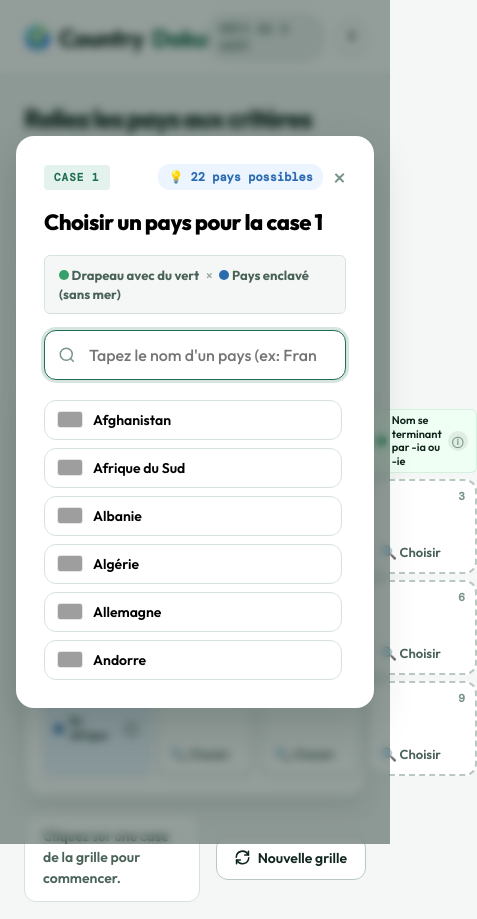
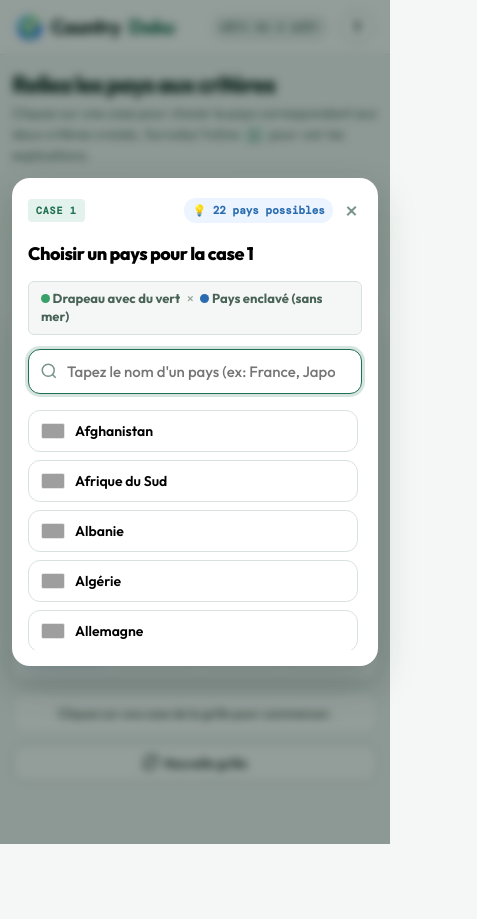
Before and after one commit to Hagarde/ai-slop-1, a plain HTML site: page index.html in a window 390 px wide. Both pictures are taken after a click on the button "Case 1". Shown: the whole page, 477 px wide, since content can reach past the window. After the commit the page ends 844 px from the top, so only its background shows below. Drawn offline with nearby package versions, Linux system fonts and the light colour scheme; grey boxes are pictures that could not be loaded; a web font is replaced by a local one.

Commit message:
Optimisation ergonomique complète de l'affichage sur mobile (grille, modal, typographies et zones tactiles)

```diff
--- a/styles.css
+++ b/styles.css
@@ -144,23 +144,23 @@ button, input {
   max-width: 900px;
   width: 100%;
   margin: 0 auto;
-  padding: 28px 24px 60px;
+  padding: 24px 20px 50px;
   flex: 1;
   display: flex;
   flex-direction: column;
-  gap: 20px;
+  gap: 18px;
 }
 
 .intro-header {
   display: flex;
   align-items: flex-end;
   justify-content: space-between;
-  gap: 20px;
+  gap: 16px;
   flex-wrap: wrap;
 }
 
 .intro-section h1 {
-  font-size: clamp(26px, 4vw, 36px);
+  font-size: clamp(24px, 4vw, 36px);
   font-weight: 800;
   letter-spacing: -1.2px;
   color: var(--ink-primary);
@@ -168,10 +168,10 @@ button, input {
 }
 
 .intro-desc {
-  font-size: 15px;
+  font-size: 14px;
   color: var(--ink-secondary);
   max-width: 580px;
-  margin-top: 6px;
+  margin-top: 4px;
 }
 
 .info-badge {
@@ -180,62 +180,62 @@ button, input {
   font-weight: 700;
   padding: 1px 6px;
   border-radius: 4px;
-  font-size: 13px;
+  font-size: 12px;
 }
 
 .stats-bar {
   display: flex;
   align-items: center;
-  gap: 12px;
+  gap: 10px;
 }
 
 .lives-box, .progress-box {
   display: flex;
   align-items: center;
-  gap: 8px;
+  gap: 6px;
   font-family: var(--font-mono);
   background: var(--bg-card);
-  padding: 8px 14px;
+  padding: 8px 12px;
   border-radius: var(--radius-md);
   border: 1px solid var(--border-light);
   box-shadow: var(--shadow-sm);
 }
 
 .lives-label, .progress-label {
-  font-size: 11px;
+  font-size: 10px;
   font-weight: 600;
   color: var(--ink-muted);
   letter-spacing: 0.8px;
 }
 
 .hearts-list {
-  font-size: 16px;
+  font-size: 15px;
   letter-spacing: 2px;
 }
 
 .progress-value {
-  font-size: 18px;
+  font-size: 16px;
   color: var(--ink-primary);
 }
 
 .progress-value strong {
   color: var(--accent-primary);
-  font-size: 20px;
+  font-size: 18px;
 }
 
 /* Game Section */
 .game-section {
   display: flex;
   flex-direction: column;
-  gap: 16px;
+  gap: 14px;
 }
 
 .legend-bar {
   display: flex;
   align-items: center;
-  gap: 16px;
+  gap: 14px;
   background: var(--bg-card);
-  padding: 10px 18px;
+  padding: 8px 14px;
   border-radius: var(--radius-md);
   border: 1px solid var(--border-light);
   box-shadow: var(--shadow-sm);
@@ -243,17 +243,17 @@ button, input {
 }
 
 .legend-item {
-  font-size: 13px;
+  font-size: 12px;
   font-weight: 500;
   color: var(--ink-secondary);
   display: flex;
   align-items: center;
-  gap: 6px;
+  gap: 5px;
 }
 
 .dot {
-  width: 10px;
-  height: 10px;
+  width: 9px;
+  height: 9px;
   border-radius: 50%;
   display: inline-block;
   flex-shrink: 0;
@@ -267,17 +267,19 @@ button, input {
 /* Grille 3x3 */
 .board-card {
   background: var(--bg-card);
-  padding: 20px;
+  padding: 16px;
   border-radius: var(--radius-lg);
   border: 1px solid var(--border-light);
   box-shadow: var(--shadow-md);
+  overflow-x: auto;
 }
 
 .board {
   display: grid;
-  grid-template-columns: 140px repeat(3, 1fr);
-  grid-template-rows: 80px repeat(3, minmax(120px, 1fr));
-  gap: 10px;
+  grid-template-columns: 130px repeat(3, minmax(0, 1fr));
+  grid-template-rows: 75px repeat(3, minmax(115px, 1fr));
+  gap: 8px;
+  width: 100%;
 }
 
 .corner {
@@ -288,10 +290,10 @@ button, input {
 .clue {
   background: var(--bg-subtle);
   border-radius: var(--radius-sm);
-  padding: 12px;
+  padding: 10px;
   font-size: 13px;
   font-weight: 600;
-  line-height: 1.25;
+  line-height: 1.2;
   display: flex;
   align-items: center;
   justify-content: space-between;
@@ -299,12 +301,14 @@ button, input {
   color: var(--ink-primary);
   border: 1px solid transparent;
   position: relative;
+  word-break: break-word;
 }
 
 .clue-label-area {
   display: flex;
   align-items: center;
   gap: 6px;
+  min-width: 0;
 }
 
 /* Info-bulles personnalisées & réactives */
@@ -314,8 +318,8 @@ button, input {
   font-weight: 700;
   color: var(--ink-muted);
   background: rgba(0,0,0,0.07);
-  width: 20px;
-  height: 20px;
+  width: 18px;
+  height: 18px;
   border-radius: 50%;
   display: flex;
   align-items: center;
@@ -348,7 +352,7 @@ button, input {
   font-weight: 500;
   white-space: normal;
   width: max-content;
-  max-width: 230px;
+  max-width: 220px;
   z-index: 100;
   box-shadow: 0 4px 14px rgba(0, 0, 0, 0.25);
   pointer-events: none;
@@ -379,7 +383,7 @@ button, input {
   background: var(--bg-card);
   border: 2px dashed var(--border-medium);
   border-radius: var(--radius-md);
-  padding: 12px;
+  padding: 10px;
   position: relative;
   text-align: left;
   cursor: pointer;
@@ -387,6 +391,7 @@ button, input {
   display: flex;
   flex-direction: column;
   justify-content: space-between;
+  min-width: 0;
 }
 
 .cell:hover:not(.correct) {
@@ -399,16 +404,16 @@ button, input {
 
 .cell-number {
   position: absolute;
-  top: 8px;
-  right: 10px;
+  top: 6px;
+  right: 8px;
   font-family: var(--font-mono);
-  font-size: 11px;
+  font-size: 10px;
   font-weight: 600;
   color: var(--ink-muted);
 }
 
 .cell-empty-hint {
-  font-size: 13px;
+  font-size: 12px;
   color: var(--ink-secondary);
   font-weight: 600;
   margin-top: auto;
@@ -434,29 +439,37 @@ button, input {
 .answer-card {
   display: flex;
   flex-direction: column;
-  gap: 6px;
+  gap: 4px;
   height: 100%;
   justify-content: center;
+  align-items: flex-start;
+  min-width: 0;
 }
 
 .answer-flag-img {
-  width: 40px;
-  height: 26px;
+  width: 34px;
+  height: 22px;
   object-fit: cover;
-  border-radius: 4px;
+  border-radius: 3px;
   box-shadow: 0 2px 4px rgba(0,0,0,0.12);
   border: 1px solid rgba(0,0,0,0.08);
+  flex-shrink: 0;
 }
 
 .answer-name {
   font-weight: 700;
-  font-size: 15px;
+  font-size: 14px;
   color: var(--ink-primary);
-  line-height: 1.2;
+  line-height: 1.15;
+  word-break: break-word;
+  overflow: hidden;
+  display: -webkit-box;
+  -webkit-line-clamp: 2;
+  -webkit-box-orient: vertical;
 }
 
 .answer-status {
-  font-size: 11px;
+  font-size: 10px;
   font-weight: 600;
   color: #2e7d32;
 }
@@ -466,15 +479,15 @@ button, input {
   display: flex;
   align-items: center;
   justify-content: space-between;
-  gap: 16px;
+  gap: 14px;
 }
 
 .feedback-banner {
-  font-size: 14px;
+  font-size: 13px;
   font-weight: 600;
   color: var(--ink-secondary);
   background: var(--bg-card);
-  padding: 12px 18px;
+  padding: 10px 14px;
   border-radius: var(--radius-md);
   border: 1px solid var(--border-light);
   flex: 1;
@@ -484,15 +497,15 @@ button, input {
   background: var(--bg-card);
   border: 1px solid var(--border-medium);
   color: var(--ink-primary);
-  padding: 12px 18px;
+  padding: 10px 16px;
   border-radius: var(--radius-md);
   font-weight: 600;
-  font-size: 14px;
+  font-size: 13px;
   cursor: pointer;
   display: flex;
   align-items: center;
   justify-content: center;
-  gap: 8px;
+  gap: 6px;
   transition: all 0.2s ease;
   white-space: nowrap;
 }
@@ -504,46 +517,48 @@ button, input {
 
 /* Search Modal */
 .search-dialog {
-  max-width: 540px;
+  max-width: 520px;
+  width: calc(100% - 24px);
 }
 
 .search-dialog-content {
   display: flex;
   flex-direction: column;
-  gap: 14px;
+  gap: 12px;
+  padding: 20px;
 }
 
 .search-dialog-header {
   display: flex;
   align-items: center;
   justify-content: space-between;
-  gap: 10px;
+  gap: 8px;
 }
 
 .eyebrow-tag {
   font-family: var(--font-mono);
-  font-size: 11px;
+  font-size: 10px;
   font-weight: 600;
-  letter-spacing: 1px;
+  letter-spacing: 0.8px;
   color: var(--accent-primary);
   background: var(--accent-light);
-  padding: 4px 10px;
+  padding: 4px 8px;
   border-radius: 4px;
 }
 
 .candidates-badge {
   font-family: var(--font-mono);
-  font-size: 12px;
+  font-size: 11px;
   font-weight: 600;
   color: #2b6cb0;
   background: #ebf4ff;
-  padding: 4px 10px;
+  padding: 4px 8px;
   border-radius: 12px;
   margin-left: auto;
 }
 
 .search-dialog h2 {
-  font-size: 22px;
+  font-size: 20px;
   font-weight: 800;
   letter-spacing: -0.5px;
 }
@@ -553,10 +568,10 @@ button, input {
   font-weight: 500;
   color: var(--ink-secondary);
   background: var(--bg-app);
-  padding: 10px 14px;
+  padding: 8px 12px;
   border-radius: var(--radius-sm);
   border: 1px solid var(--border-light);
-  line-height: 1.4;
+  line-height: 1.35;
 }
 
 .search-input-wrapper {
@@ -567,18 +582,18 @@ button, input {
 
 .search-icon {
   position: absolute;
-  left: 14px;
+  left: 12px;
   color: var(--ink-muted);
   pointer-events: none;
 }
 
 .search-input-wrapper input {
   width: 100%;
-  padding: 14px 14px 14px 44px;
+  padding: 12px 12px 12px 38px;
   background: var(--bg-app);
   border: 1px solid var(--border-medium);
   border-radius: var(--radius-md);
-  font-size: 16px;
+  font-size: 15px;
   font-weight: 500;
   outline: none;
   transition: all 0.2s ease;
@@ -594,10 +609,10 @@ button, input {
   display: grid;
   grid-template-columns: repeat(2, minmax(0, 1fr));
   gap: 8px;
-  max-height: 280px;
+  max-height: 260px;
   overflow-y: auto;
   padding-right: 4px;
-  margin-top: 4px;
+  margin-top: 2px;
 }
 
 .country-option-btn {
@@ -613,6 +628,7 @@ button, input {
   transition: all 0.15s ease;
   font-size: 14px;
   font-weight: 600;
+  min-height: 42px;
 }
 
 .country-option-btn:hover {
@@ -622,10 +638,10 @@ button, input {
 }
 
 .country-option-flag {
-  width: 26px;
-  height: 17px;
+  width: 24px;
+  height: 16px;
   object-fit: cover;
-  border-radius: 3px;
+  border-radius: 2px;
   border: 1px solid rgba(0,0,0,0.1);
   flex-shrink: 0;
 }
@@ -641,7 +657,7 @@ button, input {
   border: none;
   border-radius: var(--radius-lg);
   padding: 0;
-  width: calc(100% - 32px);
+  width: calc(100% - 24px);
   background: var(--bg-card);
   box-shadow: var(--shadow-lg);
   margin: auto;
@@ -653,11 +669,11 @@ button, input {
 }
 
 .dialog-content {
-  padding: 28px;
+  padding: 24px;
   position: relative;
   display: flex;
   flex-direction: column;
-  gap: 16px;
+  gap: 14px;
 }
 
 .text-center {
@@ -671,6 +687,7 @@ button, input {
   color: var(--ink-muted);
   cursor: pointer;
   line-height: 1;
+  padding: 4px;
 }
 
 .close-dialog-btn:hover {
@@ -688,15 +705,15 @@ button, input {
 .rules-list {
   display: flex;
   flex-direction: column;
-  gap: 14px;
-  margin: 8px 0;
+  gap: 12px;
+  margin: 6px 0;
 }
 
 .rule-item {
   display: flex;
   align-items: flex-start;
-  gap: 12px;
-  font-size: 14px;
+  gap: 10px;
+  font-size: 13.5px;
   color: var(--ink-secondary);
 }
 
@@ -705,24 +722,24 @@ button, input {
   color: var(--accent-primary);
   font-family: var(--font-mono);
   font-weight: 700;
-  width: 24px;
-  height: 24px;
+  width: 22px;
+  height: 22px;
   border-radius: 50%;
   display: flex;
   align-items: center;
   justify-content: center;
   flex-shrink: 0;
-  font-size: 12px;
+  font-size: 11px;
 }
 
 .primary-button {
   background: var(--accent-primary);
   color: white;
   border: none;
-  padding: 14px 20px;
+  padding: 12px 18px;
   border-radius: var(--radius-md);
   font-weight: 700;
-  font-size: 15px;
+  font-size: 14.5px;
   cursor: pointer;
   transition: all 0.2s ease;
   text-align: center;
@@ -744,29 +761,117 @@ button, input {
   40%, 80% { transform: translateX(6px); }
 }
 
-/* Mobile Responsive */
-@media (max-width: 768px) {
+/* ============================================================
+   RESPONSIVE DESIGN OPTIMISÉ MOBILITY (Smartphones & Tablettes)
+   ============================================================ */
+@media (max-width: 640px) {
+  .header-container {
+    padding: 10px 16px;
+  }
+
+  .brand {
+    font-size: 20px;
+  }
+
+  .puzzle-badge {
+    font-size: 10px;
+    padding: 4px 8px;
+  }
+
+  .main-container {
+    padding: 16px 12px 40px;
+    gap: 14px;
+  }
+
+  .intro-header {
+    flex-direction: column;
+    align-items: stretch;
+    gap: 10px;
+  }
+
+  .stats-bar {
+    justify-content: space-between;
+    width: 100%;
+  }
+
+  .board-card {
+    padding: 10px;
+    border-radius: var(--radius-md);
+  }
+
+  /* Adaptation fine de la grille 3x3 sur smartphone */
   .board {
-    grid-template-columns: 105px repeat(3, 1fr);
-    grid-template-rows: 64px repeat(3, minmax(95px, 1fr));
-    gap: 6px;
+    grid-template-columns: 85px repeat(3, minmax(0, 1fr));
+    grid-template-rows: 56px repeat(3, minmax(88px, 1fr));
+    gap: 5px;
   }
 
   .clue {
     font-size: 11px;
-    padding: 8px;
+    padding: 6px 4px;
+    line-height: 1.15;
+  }
+
+  .info-icon {
+    width: 16px;
+    height: 16px;
+    font-size: 10px;
+  }
+
+  .cell {
+    padding: 6px;
+    border-radius: 8px;
+  }
+
+  .cell-number {
+    top: 4px;
+    right: 5px;
+    font-size: 9px;
+  }
+
+  .cell-empty-hint {
+    font-size: 11px;
+  }
+
+  .answer-card {
+    gap: 3px;
+  }
+
+  .answer-flag-img {
+    width: 28px;
+    height: 18px;
   }
 
   .answer-name {
-    font-size: 13px;
+    font-size: 12px;
+  }
+
+  .answer-status {
+    font-size: 9px;
+  }
+
+  .board-actions {
+    flex-direction: column;
+    align-items: stretch;
+    gap: 10px;
+  }
+
+  .feedback-banner {
+    text-align: center;
+    font-size: 12.5px;
+    padding: 10px;
   }
 
   .countries-list {
     grid-template-columns: 1fr;
+    max-height: 240px;
   }
 
-  .intro-header {
-    flex-direction: column;
-    align-items: flex-start;
+  .search-dialog-content {
+    padding: 16px;
+  }
+
+  .search-dialog h2 {
+    font-size: 18px;
   }
 }
```
